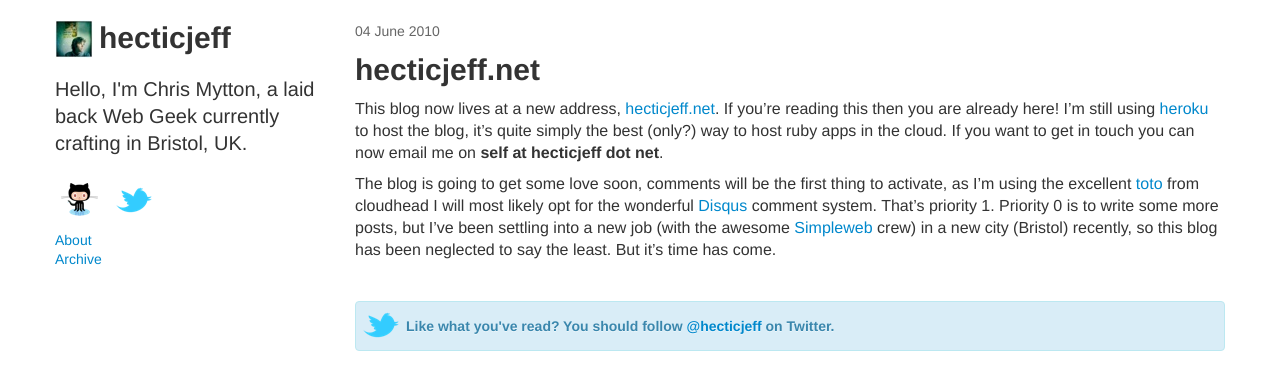
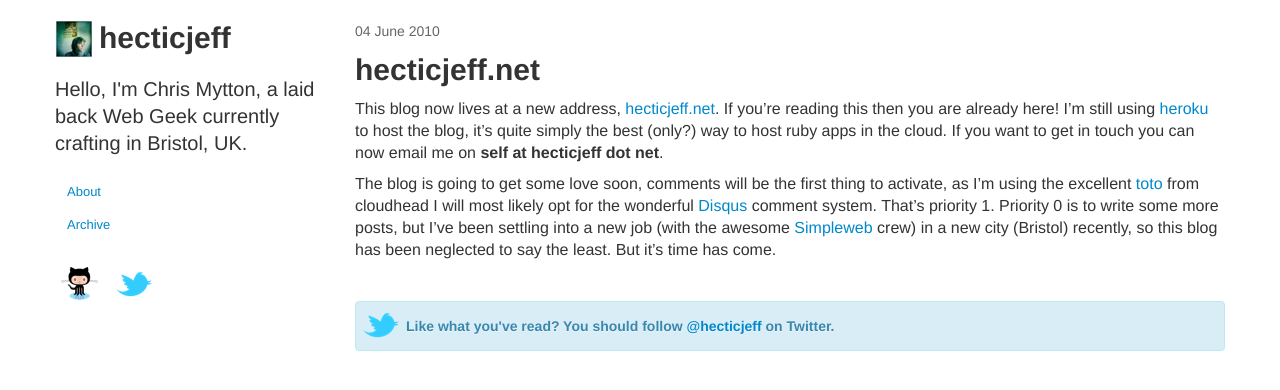
Before and after one commit to chrismytton/chrismytton.github.io, a Jekyll site: the page built from _posts/2010-06-04-hecticjeffnet.md, in a window 1280 px wide. Shown: the top 390 px of the page. Built offline with Jekyll 4.4.1, drawn with Linux system fonts in a browser that asks for light colours.

Commit message:
Update sidebar with Better Css

```diff
--- a/_layouts/default.html
+++ b/_layouts/default.html
@@ -16,15 +16,15 @@
             <a href="/"><img class="avatar" src="/img/hecticjeff.jpg" alt="hecticjeff" width="38" height="38" /> hecticjeff</a>
           </h1>
           <p class="lead">Hello, I'm Chris Mytton, a laid back Web Geek currently crafting in Bristol, UK.</p>
+          <nav class="internal">
+            <ul class="nav nav-pills nav-stacked">
+              <li><a href="/about" title="About me">About</a></li>
+              <li><a href="/archives" title="The full archives">Archive</a></li>
+            </ul>
+          </nav>
           <nav class="external">
             <a rel="me" class="github" href="https://github.com/hecticjeff"><img src="/img/octocat.png" alt="Octocat" /></a>
             <a rel="me" class="twitter" href="http://twitter.com/hecticjeff"><img src="/img/twitter.png" alt="Twitter" /></a>
-          </nav>
-          <nav class="internal">
-            <ul class="unstyled">
-              <li><a href="/about" title="About me">About</a></li>
-              <li><a href="/archives" title="The full archives">Archive</a></li>
-            </ul>
           </nav>
         </aside>
         <section id="main" class="span9">
--- a/css/hecticjeff.css
+++ b/css/hecticjeff.css
@@ -19,65 +19,55 @@
   border: none;
 }
 
-#sidebar .logo {
+/* Logo component */
+.logo {
   margin: 20px 0;
 }
 
-#sidebar .logo a {
+.logo a {
   color: #333;
   margin-left: 6px;
 }
 
-#sidebar .logo a:hover {
+.logo a:hover {
   text-decoration: none;
   color: #444;
 }
 
-#sidebar .logo .avatar {
+.logo .avatar {
   float: left;
 }
 
-#sidebar nav {
-  display: block;
-  line-height: 1.5;
-}
+/* Post component */
 
-#sidebar nav.internal a {
-  font-size: 14px;
-}
-
-#sidebar nav.external a {
-  font-size: 14px;
-}
-
-#main .post {
+.post {
   margin: 20px 0 40px;
 }
 
-#main .post .date {
+.post .date {
   font-size: 14px;
   color: #666;
 }
 
-#main .post p {
+.post p {
   font-size: 16px;
   line-height: 22px;
 }
 
-#main .title {
+.title {
   margin: 10px 0;
 }
 
-#main .title a {
+.title a {
   color: #000;
 }
 
-#main .title a:hover {
+.title a:hover {
   text-decoration: none;
   color: #444;
 }
 
-#main .definition {
+.definition {
   margin-top: 20px;
 }
 
```
